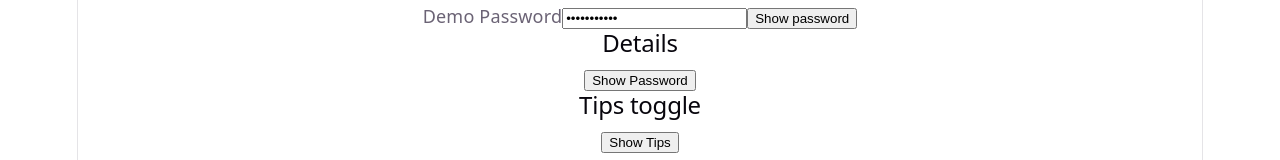
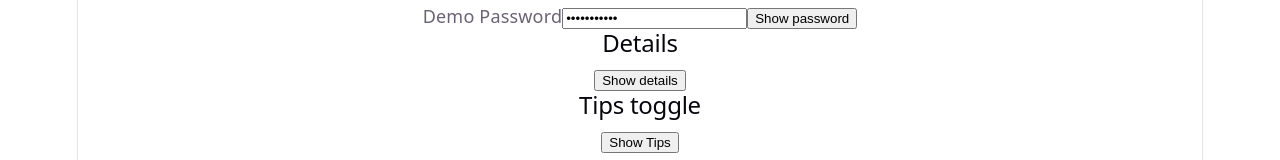
Before and after one commit to AdaBugHunter/react-project, a React (Vite) app: page /custom-hooks-practice in a window 1280 px wide. Shown: the part 150-310 px from the top of the page. Built offline with nearby package versions, Linux system fonts and the light colour scheme.

Commit message:
Fix  name

```diff
--- a/src/components/hooks-practice/DetailToggle.jsx
+++ b/src/components/hooks-practice/DetailToggle.jsx
@@ -7,7 +7,7 @@ function DetailToggle() {
     <section>
         <h2>Details</h2>
         <button type='button' onClick={toggle}>
-            {isOpen ? "Hide Password" : "Show Password"}
+            {isOpen ? "Hide details" : "Show details"}
         </button>
         {isOpen && <p>This is the details text</p>}
     </section>
```
